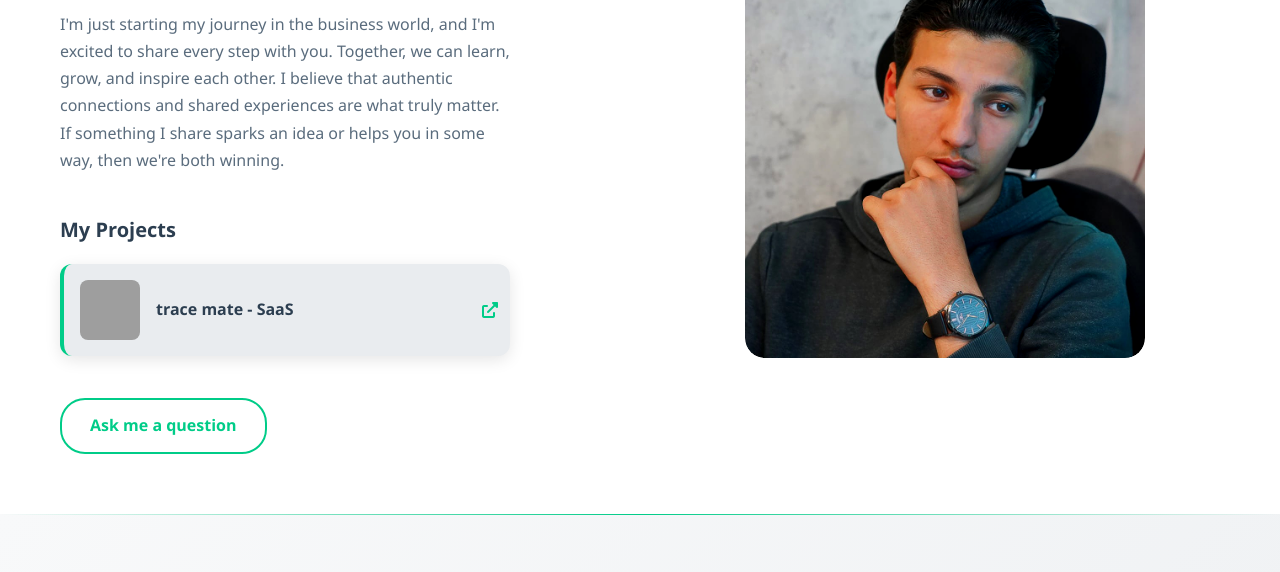
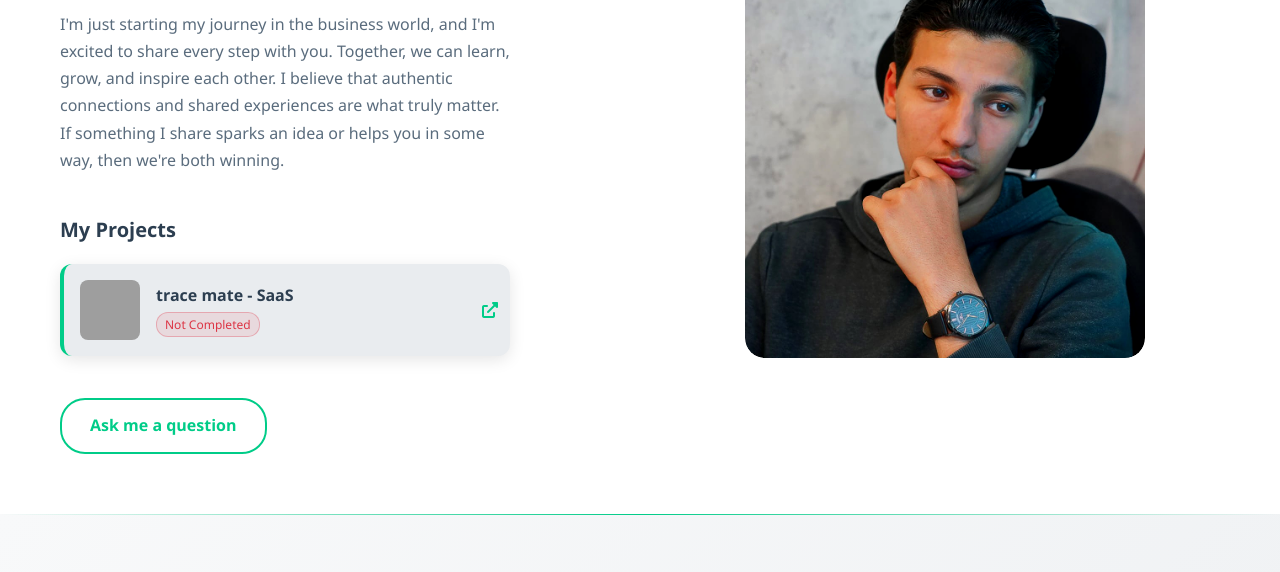
Before and after one commit to NEXESMISSION/nexesvision, a website: page index.html in a window 1280 px wide. Shown: the part 228-800 px from the top of the page. Drawn offline with Linux system fonts and the light colour scheme; grey boxes are pictures that could not be loaded.

Commit message:
Add red 'Not Completed' badge to project link and make link open in new tab

```diff
--- a/index.html
+++ b/index.html
@@ -219,10 +219,13 @@
                     <div class="projects-section">
                         <h3 class="projects-title">My Projects</h3>
                         <div class="projects-links">
-                            <a href="https://tracemate.art" class="project-link">
+                            <a href="https://tracemate.art" class="project-link" target="_blank" rel="noopener noreferrer">
                                 <img src="https://images.unsplash.com/photo-1551288049-bebda4e38f71?ixlib=rb-4.0.3&auto=format&fit=crop&w=200&q=80" alt="trace mate SaaS" class="project-image">
                                 <div class="project-content">
-                                    <span class="project-title">trace mate - SaaS</span>
+                                    <div class="project-info">
+                                        <span class="project-title">trace mate - SaaS</span>
+                                        <span class="project-status">Not Completed</span>
+                                    </div>
                                     <i class="fas fa-external-link-alt"></i>
                                 </div>
                             </a>
--- a/styles.css
+++ b/styles.css
@@ -156,9 +156,26 @@ body {
     flex: 1;
 }
 
+.project-info {
+    display: flex;
+    flex-direction: column;
+    gap: 4px;
+}
+
 .project-title {
     font-weight: 600;
     font-size: 16px;
+}
+
+.project-status {
+    font-size: 12px;
+    color: #dc3545;
+    font-weight: 500;
+    background: rgba(220, 53, 69, 0.1);
+    padding: 2px 8px;
+    border-radius: 12px;
+    border: 1px solid rgba(220, 53, 69, 0.3);
+    width: fit-content;
 }
 
 .project-content i {
```
